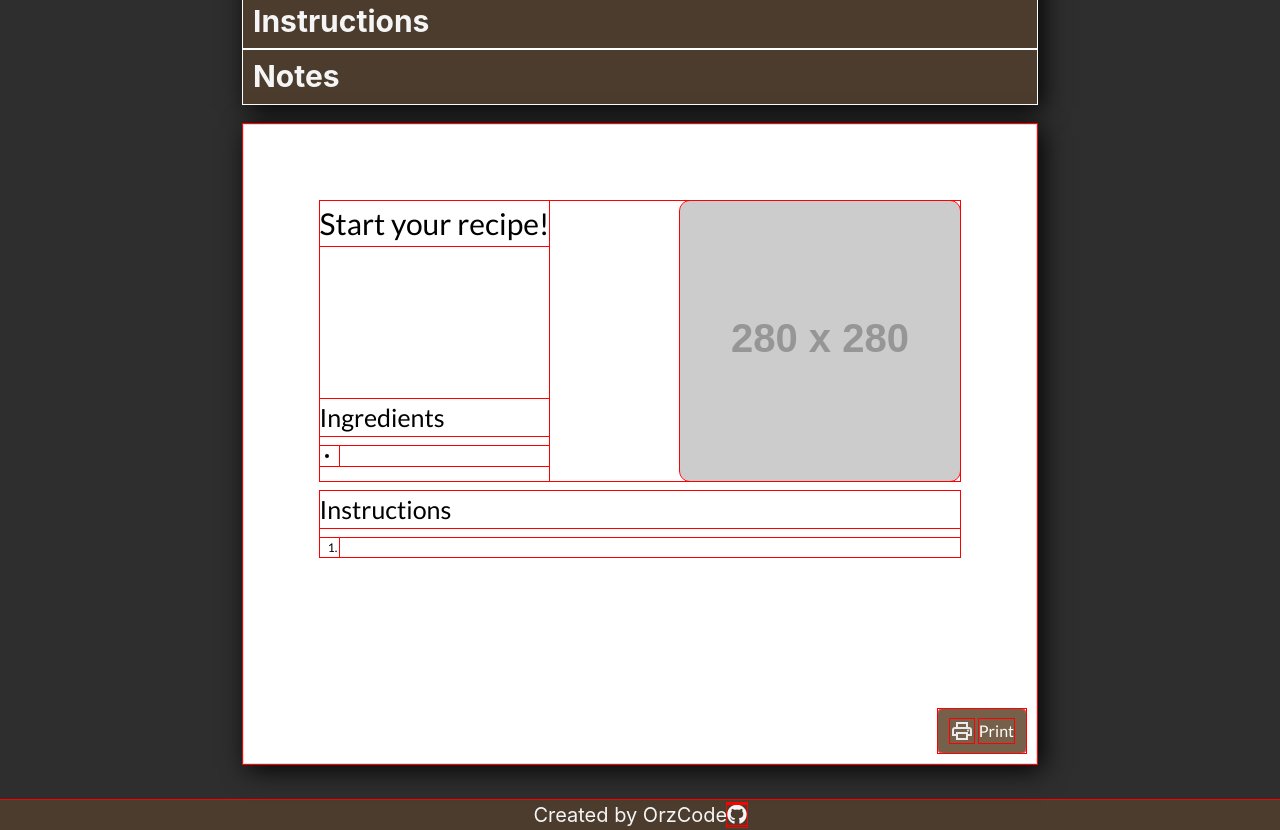
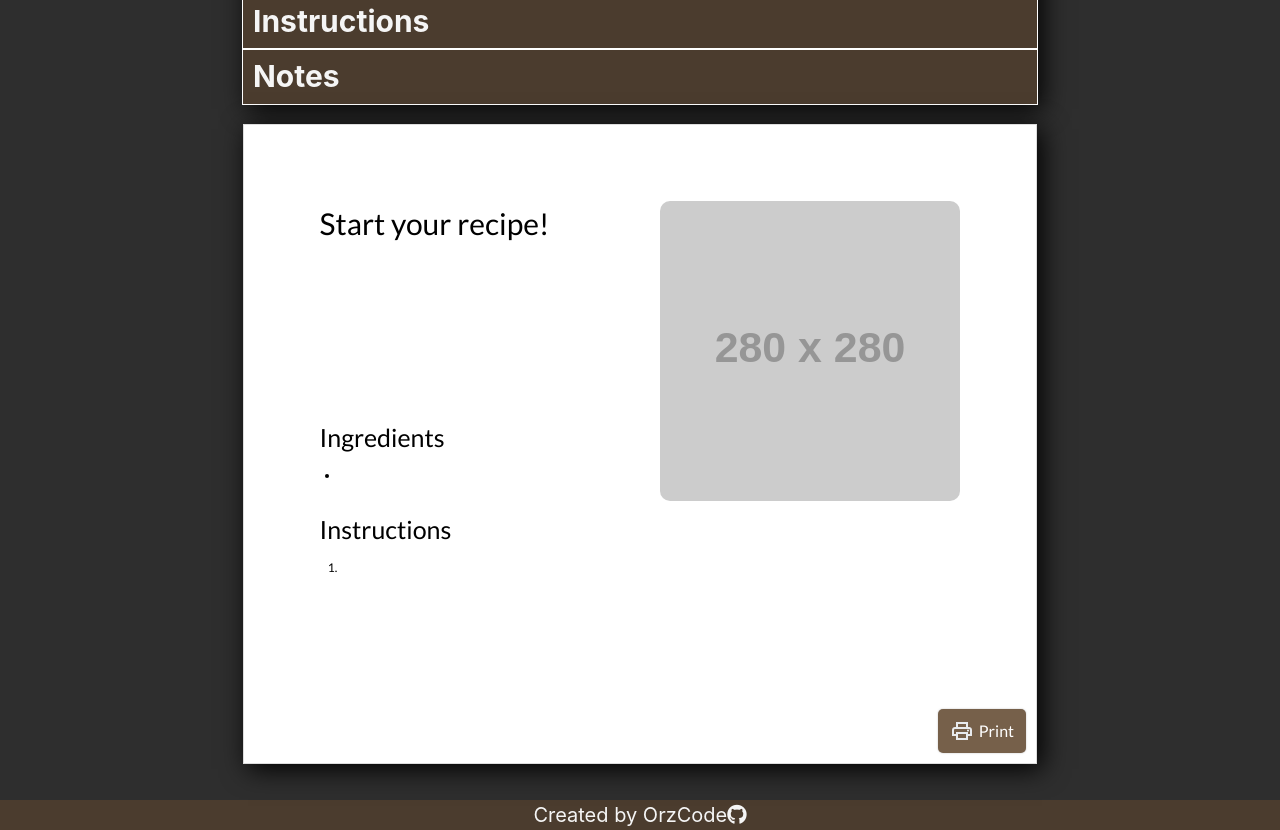
Before and after one commit to orzcode/foodcard, a React (Vite) app: page / in a window 1280 px wide. Shown: the part 500-1330 px from the top of the page. Built offline with nearby package versions, Linux system fonts and the light colour scheme.

Commit message:
MVP status

```diff
--- a/src/components/InputPane.jsx
+++ b/src/components/InputPane.jsx
@@ -50,7 +50,7 @@ function InputPane(props) {
           Ingredients
         </h2>
         <ul className="accordion-content">
-          {props.recipe.ingredients.map((ingredient, index) => (
+          {props.recipe.ingredients.slice(0, 12).map((ingredient, index) => (
             <InputField
               key={index}
               actionType="apply"
@@ -61,6 +61,7 @@ function InputPane(props) {
               index={index}
             />
           ))}
+          {props.recipe.ingredients.length < 12 && (
             <InputField
               actionType="applyAndClear"
               placeholder="Add new ingredient"
@@ -68,6 +69,7 @@ function InputPane(props) {
               recipe={props.recipe}
               propName="ingredients"
             />
+          )}
         </ul>
       </div>
 
@@ -76,7 +78,7 @@ function InputPane(props) {
           Instructions
         </h2>
         <ol className="accordion-content">
-          {props.recipe.instructions.map((instruction, index) => (
+          {props.recipe.instructions.slice(0, 10).map((instruction, index) => (
             <InputField
               key={index}
               actionType="apply"
@@ -87,6 +89,7 @@ function InputPane(props) {
               index={index}
             />
           ))}
+          {props.recipe.instructions.length < 10 && (
             <InputField
               actionType="applyAndClear"
               placeholder="Add instruction"
@@ -94,6 +97,7 @@ function InputPane(props) {
               recipe={props.recipe}
               propName="instructions"
             />
+          )}
         </ol>
       </div>
 
--- a/src/index.css
+++ b/src/index.css
@@ -26,7 +26,7 @@
   margin: 0;
   padding: 0;
   box-sizing: border-box;
-  outline: 1px solid red;
+  /* outline: 1px solid red; */
 }
 html {
   font-size: 62.5%;
--- a/src/styles/PreviewPane.css
+++ b/src/styles/PreviewPane.css
@@ -22,8 +22,8 @@
 
     img {
         width: 100%;
-        max-width: 280px;
-        max-height: 280px; /* Maintain aspect ratio */
+        max-width: 300px;
+        max-height: 300px; /* Maintain aspect ratio */
         border-radius: 1rem;
         object-fit: cover;
         aspect-ratio: 1;
```
Lines whose indentation alone changed are shown as unchanged.
